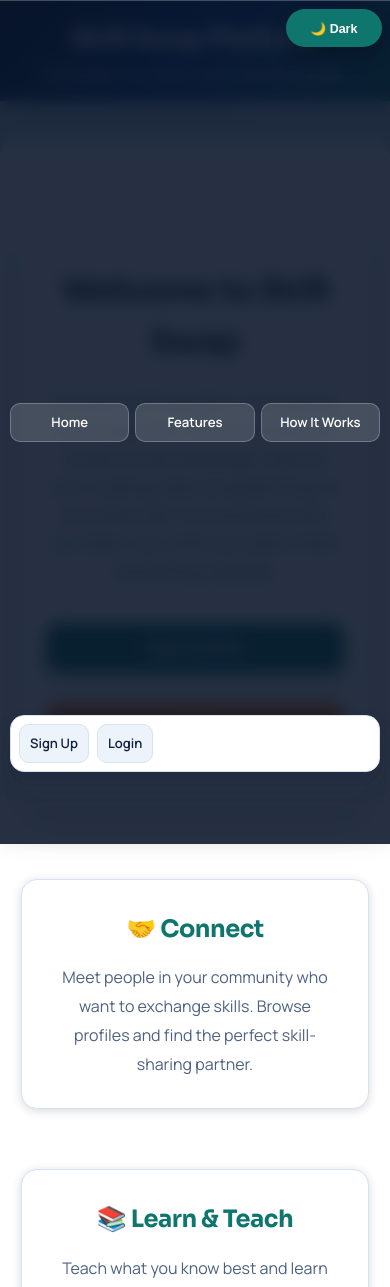
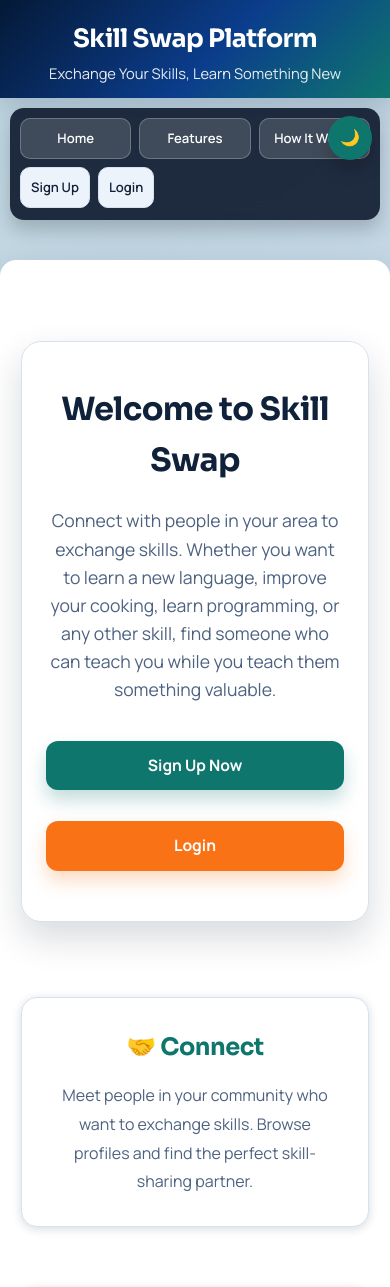
Before and after one commit to gayatri-535/skillSwapPlat, a web app: page /index.html in a window 390 px wide. Shown: the top 1287 px of the page. Run offline with its HTML, style and script files only (its server is not run), Linux system fonts and the light colour scheme; data that the repository does not hold is empty.

Commit message:
ui upgraded 4

```diff
--- a/backend/SSA/src/main/resources/static/index.html
+++ b/backend/SSA/src/main/resources/static/index.html
@@ -127,52 +127,61 @@
 
         @media (max-width: 720px) {
             body {
-                padding-bottom: calc(96px + env(safe-area-inset-bottom));
+                padding-bottom: calc(20px + env(safe-area-inset-bottom));
             }
 
             header {
-                padding: 18px 12px 14px;
+                padding: 18px 12px 12px;
             }
 
             header h1 {
-                font-size: 1.6em;
+                font-size: 1.58em;
                 margin-bottom: 4px;
+                padding-inline: 58px;
             }
 
             header p {
-                font-size: 0.95em;
+                font-size: 0.92em;
             }
 
             #themeToggle {
                 top: max(8px, calc(env(safe-area-inset-top) + 4px));
                 right: max(8px, env(safe-area-inset-right));
-                min-width: 96px;
-                min-height: 38px;
-                padding: 8px 10px;
-                font-size: 0.78rem;
+                min-width: 44px;
+                width: 44px;
+                min-height: 44px;
+                height: 44px;
+                padding: 0;
+                font-size: 1rem;
+                line-height: 1;
                 border-radius: 999px;
                 box-shadow: 0 10px 18px rgba(0, 0, 0, 0.2);
+                display: inline-flex;
+                align-items: center;
+                justify-content: center;
             }
 
             nav {
-                position: fixed;
-                left: 0;
-                right: 0;
-                bottom: 0;
-                z-index: 1100;
-                padding: 8px 10px calc(8px + env(safe-area-inset-bottom));
-                gap: 6px;
-                justify-content: center;
-                border-top: 1px solid rgba(255, 255, 255, 0.24);
-                box-shadow: 0 -10px 24px rgba(0, 0, 0, 0.22);
+                width: calc(100% - 20px);
+                margin: 10px auto 0;
+                padding: 10px;
+                border-radius: 14px;
+                gap: 8px;
+                justify-content: flex-start;
+                background: var(--nav-bg);
+                box-shadow: 0 10px 18px rgba(0, 0, 0, 0.18);
+            }
+
+            .nav-group {
+                width: 100%;
             }
 
             .nav-group--primary {
-                flex: 1 1 auto;
+                flex: 1 1 100%;
                 justify-content: space-between;
                 overflow: visible;
                 padding-bottom: 0;
-                gap: 6px;
+                gap: 8px;
             }
 
             .nav-group--primary a {
@@ -181,20 +190,13 @@
             }
 
             .nav-group--secondary {
-                position: fixed;
-                left: 10px;
-                right: 10px;
-                bottom: calc(72px + env(safe-area-inset-bottom));
+                flex: 1 1 100%;
                 flex-wrap: nowrap;
                 justify-content: flex-start;
                 overflow-x: auto;
                 white-space: nowrap;
                 gap: 8px;
-                padding: 8px;
-                border-radius: 14px;
-                background: var(--bg-primary);
-                border: 1px solid var(--border-color);
-                box-shadow: 0 12px 20px var(--shadow-color);
+                padding-bottom: 2px;
                 scrollbar-width: none;
                 -ms-overflow-style: none;
             }
@@ -204,7 +206,7 @@
             }
 
             nav a {
-                padding: 8px 10px;
+                padding: 9px 10px;
                 font-size: 0.82rem;
                 min-height: 38px;
                 border-radius: 10px;
@@ -222,23 +224,23 @@
             }
 
             .container {
-                margin: 20px auto 0;
-                padding: 14px 12px 124px;
+                margin: 16px auto 0;
+                padding: 0 12px 12px;
             }
 
             .hero {
-                margin: 18px 0 24px;
-                padding: 28px 16px;
+                margin: 12px 0 20px;
+                padding: 24px 16px;
                 border-radius: 16px;
             }
 
             .hero h2 {
-                font-size: 1.55em;
+                font-size: 1.5em;
             }
 
             .hero p {
-                font-size: 0.96em;
-                margin-bottom: 20px;
+                font-size: 0.95em;
+                margin-bottom: 18px;
             }
 
             .cta-buttons {
@@ -249,54 +251,54 @@
             .cta-buttons .btn {
                 width: 100%;
                 padding: 12px 18px;
-                font-size: 1rem;
+                font-size: 0.98rem;
                 text-align: center;
             }
 
             .features {
                 grid-template-columns: 1fr;
-                gap: 14px;
-                margin: 24px 0;
+                gap: 12px;
+                margin: 22px 0;
             }
 
             .feature-card {
-                padding: 20px 16px;
+                padding: 18px 16px;
                 text-align: left;
             }
 
             .feature-card h3 {
-                font-size: 1.25em;
+                font-size: 1.2em;
             }
 
             .how-it-works {
-                margin: 20px 0 16px;
-                padding: 24px 16px;
+                margin: 18px 0 10px;
+                padding: 22px 16px;
             }
 
             .how-it-works h3 {
-                font-size: 1.45em;
-                margin-bottom: 18px;
+                font-size: 1.35em;
+                margin-bottom: 16px;
             }
 
             .steps {
                 grid-template-columns: 1fr;
-                gap: 12px;
+                gap: 10px;
             }
 
             .step {
                 text-align: left;
-                padding: 16px;
+                padding: 14px;
             }
 
             .step-number {
-                font-size: 1.6em;
-                margin-bottom: 6px;
+                font-size: 1.45em;
+                margin-bottom: 4px;
             }
 
             footer {
-                margin-top: 12px;
+                margin-top: 14px;
                 padding: 14px 12px calc(14px + env(safe-area-inset-bottom));
-                font-size: 0.9em;
+                font-size: 0.88em;
             }
         }
         .container {
--- a/backend/SSA/src/main/resources/static/sw.js
+++ b/backend/SSA/src/main/resources/static/sw.js
@@ -1,5 +1,5 @@
 // SkillSwap Service Worker v1.2
-const CACHE_NAME = 'skillswap-v4';
+const CACHE_NAME = 'skillswap-v5';
 const OFFLINE_URL = '/offline.html';
 
 // Files to cache for offline use
--- a/backend/SSA/src/main/resources/static/theme.js
+++ b/backend/SSA/src/main/resources/static/theme.js
@@ -58,7 +58,10 @@
         const toggleBtn = document.getElementById('themeToggle');
         if (toggleBtn) {
             const theme = this.getCurrentTheme();
-            toggleBtn.textContent = theme === 'dark' ? '☀️ Light' : '🌙 Dark';
+            const isMobile = window.matchMedia('(max-width: 720px)').matches;
+            toggleBtn.textContent = isMobile
+                ? (theme === 'dark' ? '☀️' : '🌙')
+                : (theme === 'dark' ? '☀️ Light' : '🌙 Dark');
             toggleBtn.title = `Switch to ${theme === 'dark' ? 'Light' : 'Dark'} Theme`;
         }
     }
@@ -75,6 +78,11 @@
             themeManager.toggle();
             themeManager.updateToggleButton();
         });
+
+        window.addEventListener('resize', function() {
+            themeManager.updateToggleButton();
+        });
+
         themeManager.updateToggleButton();
     }
 });
```
Also changed, not shown: 3 other files.
